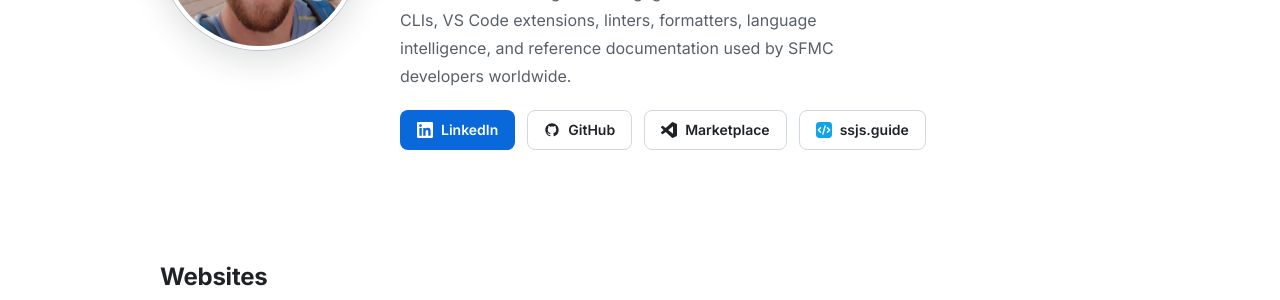
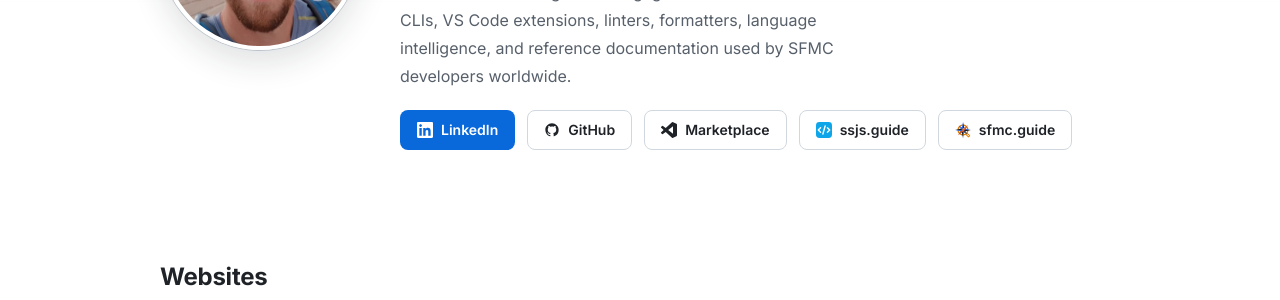
Before and after one commit to JoernBerkefeld/joernberkefeld.com, a Jekyll site: the page built from index.md, in a window 1280 px wide and 900 px high. Shown: the part 404-704 px from the top of the window. Built offline with Jekyll 4.4.1, drawn with Linux system fonts in a browser that asks for light colours; comment, search, counter and statistics services are not loaded.

Commit message:
add mini-sfmc.guide link

```diff
--- a/index.md
+++ b/index.md
@@ -26,6 +26,10 @@ description: "Jörn Berkefeld — Senior Salesforce Technical Architect and open
       <a class="btn btn-secondary" href="https://ssjs.guide" target="_blank" rel="noopener">
         {% include icons/ssjs-guide.svg %}
         ssjs.guide
+      </a>
+      <a class="btn btn-secondary" href="https://sfmc.guide" target="_blank" rel="noopener">
+        {% include icons/sfmc-guide.svg %}
+        sfmc.guide
       </a>
     </div>
   </div>
```
